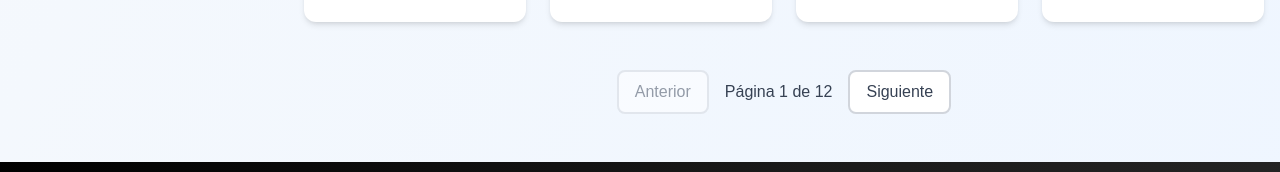
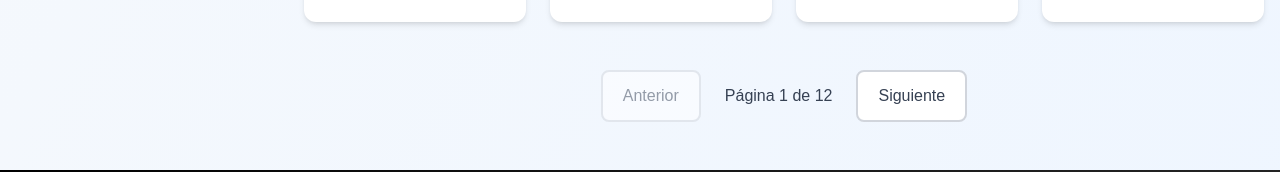
Before and after one commit to TeranHc/Gym1, a Next.js app: page /pages/tienda-gym in a window 1280 px wide. Shown: the part 2382-2554 px from the top of the page. Built offline with nearby package versions, Linux system fonts and the light colour scheme.

Commit message:
cambioproducto

```diff
--- a/src/app/layout/page.js
+++ b/src/app/layout/page.js
@@ -466,6 +466,8 @@ export default function EalLeaderHomePage() {
     </div>
   </div>
 </section>
+
+
 <section className="bg-white py-20 md:py-24">
   {/* Header */}
   <div className="max-w-3xl mx-auto px-4 sm:px-6 lg:px-8 mb-16 text-center">
@@ -522,6 +524,60 @@ export default function EalLeaderHomePage() {
 </section>
 
 
+{/* --- PROPUESTA 2 AJUSTADA Y MÁS COMPACTA --- */}
+<section>
+  {/* CAMBIO: Reducimos el padding vertical del título */}
+  <div className="text-center py-16 md:py-20 bg-white">
+    <h2 className="text-3xl md:text-4xl font-extrabold text-gray-900 tracking-tight px-4">
+      Nuestras Series Destacadas
+    </h2>
+    <p className="mt-4 max-w-2xl mx-auto text-lg text-gray-600 px-4">
+      Soluciones específicas diseñadas para versatilidad, rendimiento y durabilidad.
+    </p>
+  </div>
+
+  {/* CAMBIO: Usamos un max-width ligeramente más pequeño para un look más contenido */}
+  <div className="max-w-6xl mx-auto px-4 sm:px-6 lg:px-8">
+    <div className="rounded-2xl overflow-hidden">
+      {seriesDestacadas.map((serie, index) => (
+        <div key={serie.id} className="grid grid-cols-1 lg:grid-cols-2">
+
+          {/* CAMBIO CLAVE: Reducimos la altura mínima del panel de imagen */}
+          <div className={`min-h-[55vh] relative ${index % 2 !== 0 ? 'lg:order-2' : ''}`}>
+            <Image
+              src={serie.image}
+              alt={`Imagen de la serie ${serie.title}`}
+              fill
+              className="w-full h-full object-cover"
+            />
+          </div>
+
+          {/* CAMBIO: Reducimos el padding del panel de texto */}
+          <div className={`flex items-center p-8 md:p-12 ${index % 2 === 0 ? 'bg-white' : 'bg-slate-50'}`}>
+            <div className="max-w-md mx-auto space-y-5">
+              {/* CAMBIO: Reducimos el tamaño del título de la serie */}
+              <h3 className="text-3xl font-black tracking-tight text-gray-900">{serie.title}</h3>
+              {/* CAMBIO: Reducimos el tamaño del texto de descripción */}
+              <p className="text-gray-700 text-lg leading-relaxed">{serie.description}</p>
+              <div className="pt-2">
+                <Link
+                  href={`/pages/tienda-gym?category=${serie.id}`}
+                  className="inline-block bg-red-600 text-white px-8 py-3 rounded-lg font-bold hover:bg-red-700 transition-colors shadow-md"
+                >
+                  Ver Serie Completa
+                </Link>
+              </div>
+            </div>
+          </div>
+
+        </div>
+      ))}
+    </div>
+  </div>
+
+  {/* CAMBIO: Reducimos el padding-bottom final */}
+  <div className="pb-16 md:pb-20"></div>
+</section>
 
 
       <section className="py-8 md:py-12 bg-zinc-800">
--- a/src/app/pages/tienda-gym/page.js
+++ b/src/app/pages/tienda-gym/page.js
@@ -450,7 +450,7 @@ function TiendaGymContent() {
       {/* --- CAMBIO 3: Usamos el nuevo componente dinámico aquí --- */}
       <CategoryHeader category={selectedPrimaryCategory} />
 
-<div className="max-w-7xl mx-auto px-4 mb-6 flex items-center justify-between">
+<div className="max-w-[1600px] mx-auto px-4 mb-6 flex items-center justify-between">
     {/* La navegación se queda como estaba */}
   <nav className="flex items-center space-x-2 text-sm text-gray-600">
     <Link href="/" className="text-gray-900 font-medium hover:underline">Inicio</Link>
@@ -474,7 +474,7 @@ function TiendaGymContent() {
 
 
 
-      <div className="max-w-7xl mx-auto px-4 pb-12">
+<div className="max-w-[1600px] mx-auto px-4 pb-12">
           <div className="lg:hidden mb-6">
           <div className="flex items-center justify-between mb-4">
             <h2 className="text-xl font-bold text-gray-900">Productos</h2>
@@ -583,10 +583,27 @@ function TiendaGymContent() {
                 </div>
 
 {totalPages > 1 && (
-                  <div className="mt-12 flex items-center justify-center gap-4">
-                    <button onClick={handlePrevPage} disabled={currentPage === 1} className="px-4 py-2 bg-white border-2 border-gray-300 text-gray-700 rounded-lg font-medium hover:bg-gray-50 disabled:opacity-50 disabled:cursor-not-allowed transition-colors">Anterior</button>
-                    <span className="text-gray-700 font-medium">Página {currentPage} de {totalPages}</span>
-                    <button onClick={handleNextPage} disabled={currentPage === totalPages} className="px-4 py-2 bg-white border-2 border-gray-300 text-gray-700 rounded-lg font-medium hover:bg-gray-50 disabled:opacity-50 disabled:cursor-not-allowed transition-colors">Siguiente</button>
+  // Aumentamos el espacio entre los elementos con gap-6
+  <div className="mt-12 flex items-center justify-center gap-6">
+    <button
+      onClick={handlePrevPage}
+      disabled={currentPage === 1}
+      // Aumentamos padding y tamaño de texto
+      className="px-5 py-3 text-base bg-white border-2 border-gray-300 text-gray-700 rounded-lg font-medium hover:bg-gray-50 disabled:opacity-50 disabled:cursor-not-allowed transition-colors"
+    >
+      Anterior
+    </button>
+    <span className="text-gray-700 font-medium text-base"> {/* Aumentamos tamaño de texto */}
+      Página {currentPage} de {totalPages}
+    </span>
+    <button
+      onClick={handleNextPage}
+      disabled={currentPage === totalPages}
+      // Aumentamos padding y tamaño de texto
+      className="px-5 py-3 text-base bg-white border-2 border-gray-300 text-gray-700 rounded-lg font-medium hover:bg-gray-50 disabled:opacity-50 disabled:cursor-not-allowed transition-colors"
+    >
+      Siguiente
+    </button>
   </div>
 )}
               </>
@@ -596,7 +613,7 @@ function TiendaGymContent() {
       </div>
           {/* --- NUEVA SECCIÓN DE PRÓXIMAS ENTREGAS --- */}
     {upcomingProducts.length > 0 && (
-  <div id="proximas-entregas" className="max-w-7xl mx-auto px-4 pb-20">
+<div id="proximas-entregas" className="max-w-[1600px] mx-auto px-4 pb-20">
           <div className="text-center mb-12">
           <h2 className="text-3xl font-black text-gray-900 tracking-tight sm:text-4xl">
             Próximas Entregas
```
Lines whose indentation alone changed are shown as unchanged.
